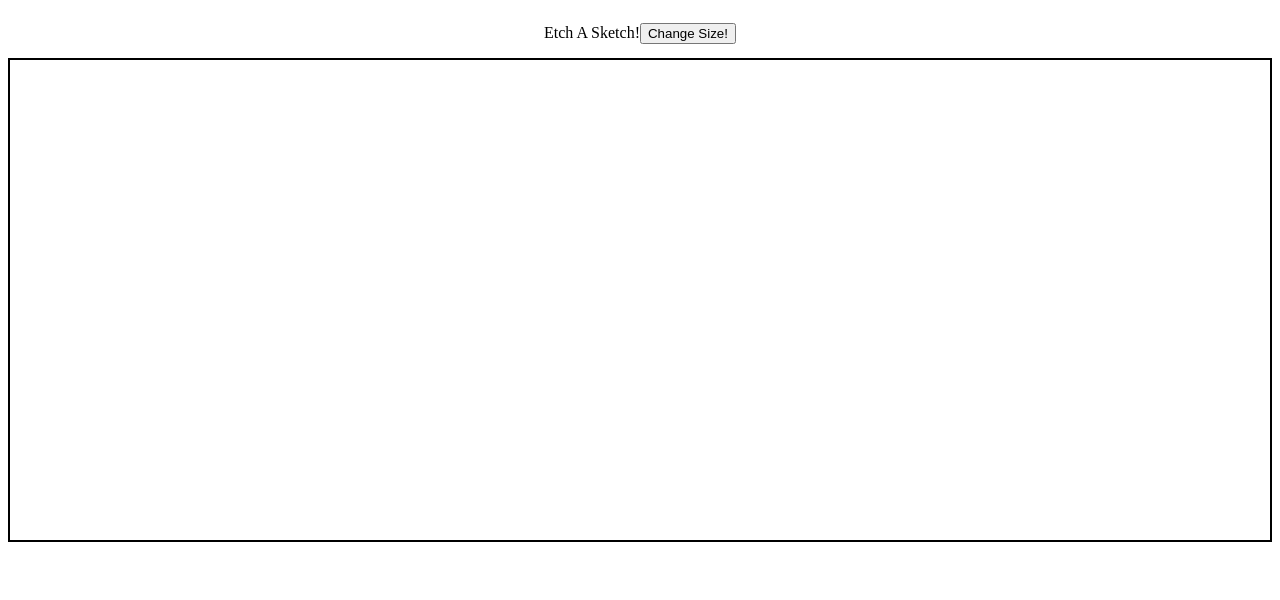
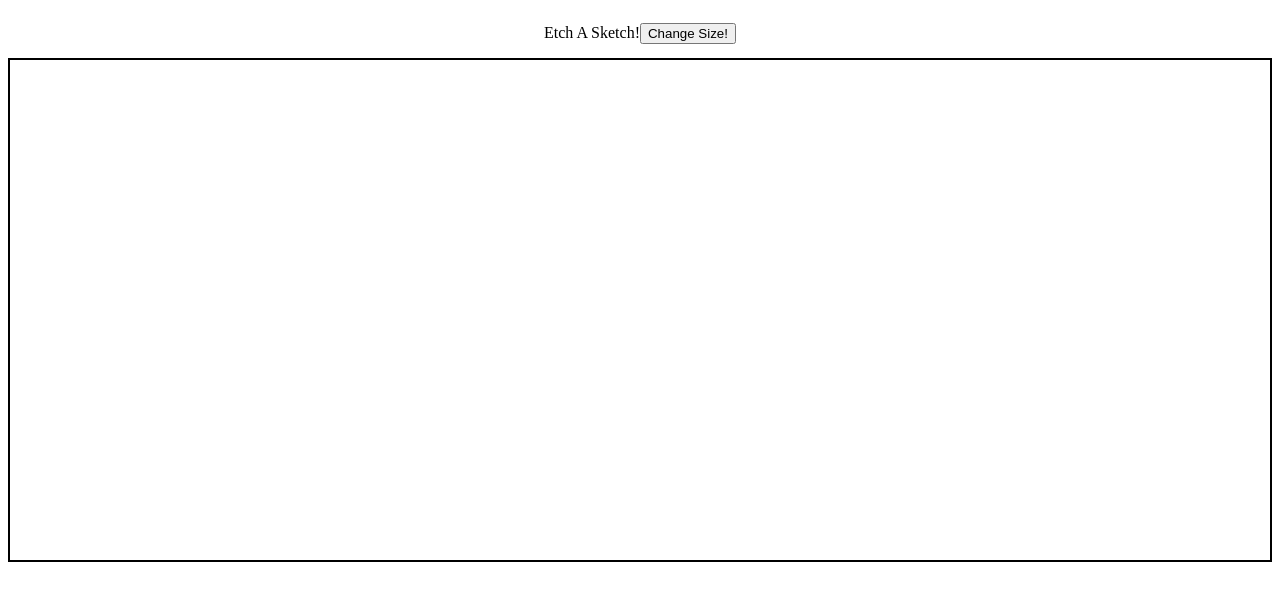
Before and after one commit to dndwiggins/Etch-a-Sketch, a plain HTML site: page index.html in a window 1280 px wide. Drawn offline with Linux system fonts and the light colour scheme.

Commit message:
fixed sizeing bug

```diff
--- a/styles.css
+++ b/styles.css
@@ -6,7 +6,7 @@
     border: 2px;
     border-style: solid;
     border-color: black;
-
+    height: 500px;
 
 }
 
@@ -22,7 +22,8 @@
     flex: auto;
     flex-direction: column;
     align-content: flex-start;
-
+    height: 100%;
+    width: 100%;
 }
 
 .innerBox {
@@ -30,8 +31,8 @@
     flex: auto;
     justify-content: center;
     align-items: center;
-
-    height: 30px;
+    height: 100%;
+    width: 100%;
 
 
 }
```
